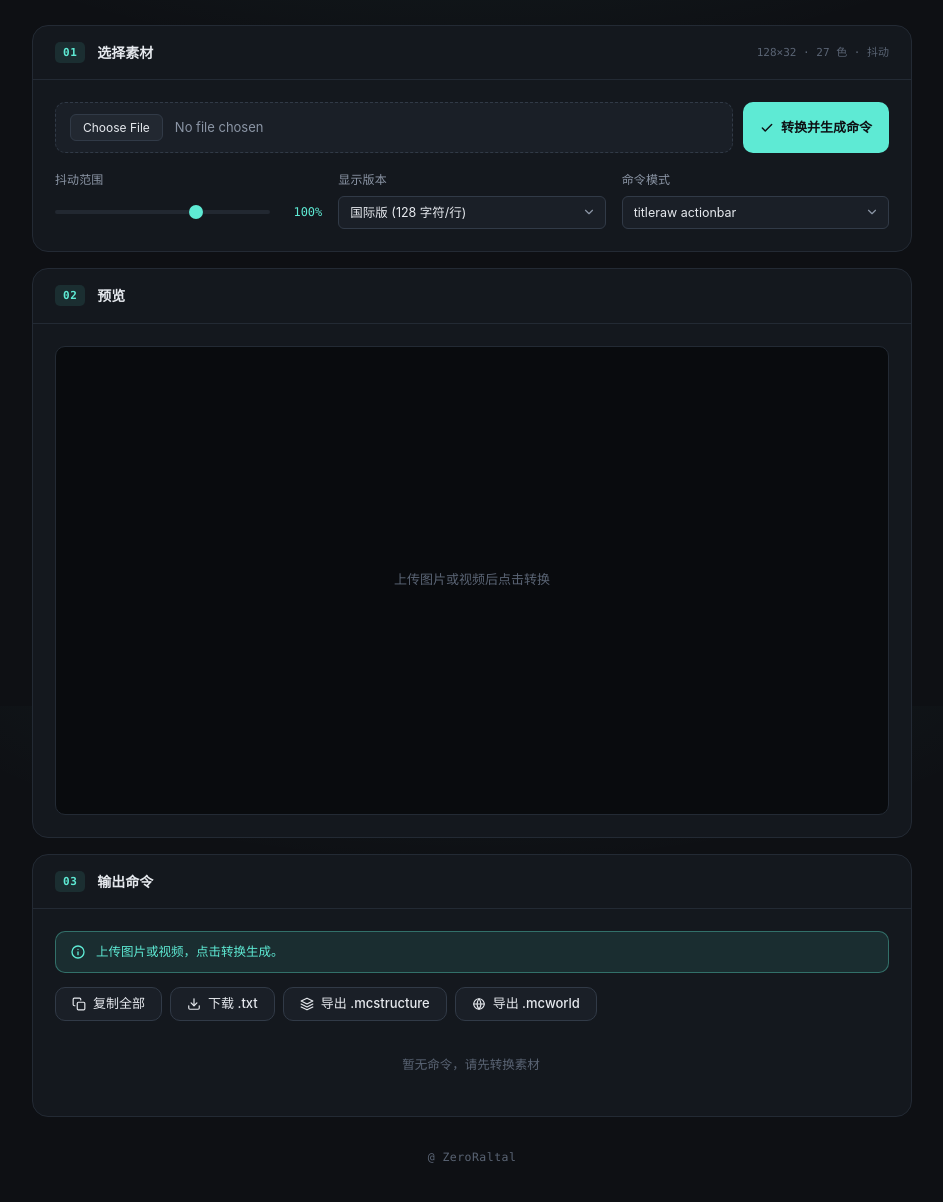
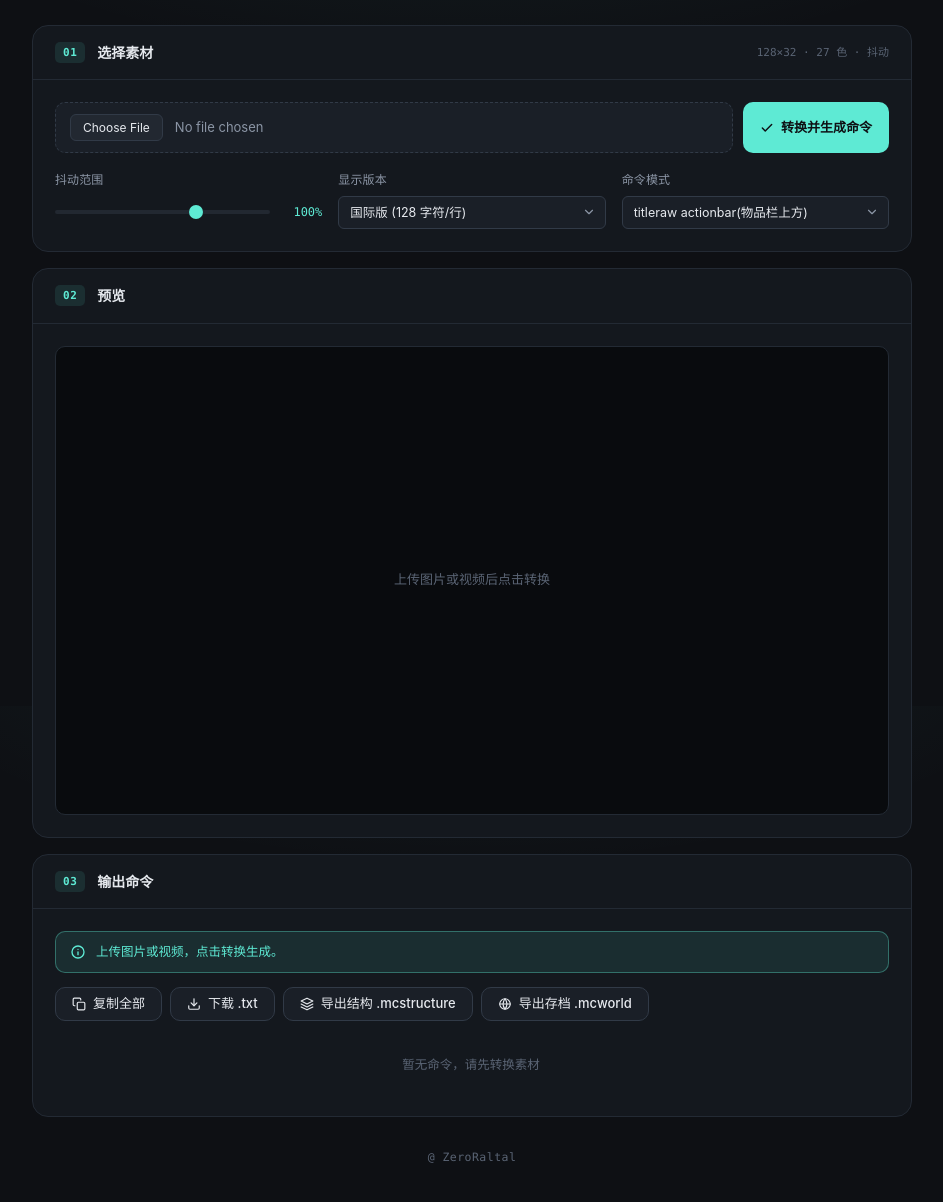
Before and after one commit to Zero-Raltal/MCBE-CBVIEW, a plain HTML site: page index.html in a window 1280 px wide. Shown: the part 94-1296 px from the top of the page, without its empty margins (168-1111 px from the left). Drawn offline with Linux system fonts and the light colour scheme.

Commit message:
Update index.html

```diff
--- a/index.html
+++ b/index.html
@@ -265,8 +265,8 @@ input[type="number"]:focus{outline:none;border-color:var(--accent-border)}
         <label class="setting-label" for="cmdMode">命令模式</label>
         <div class="setting-control">
           <select id="cmdMode">
-            <option value="titleraw">titleraw actionbar</option>
-            <option value="tellraw">tellraw</option>
+            <option value="titleraw">titleraw actionbar(物品栏上方)</option>
+            <option value="tellraw">tellraw(聊天栏)</option>
           </select>
         </div>
       </div>
@@ -336,7 +336,7 @@ input[type="number"]:focus{outline:none;border-color:var(--accent-border)}
           <polygon points="12 2 2 7 12 12 22 7 12 2"/>
           <polyline points="2 17 12 22 22 17"/><polyline points="2 12 12 17 22 12"/>
         </svg>
-        导出 .mcstructure
+        导出结构 .mcstructure
       </button>
       <button class="btn btn-secondary" id="exportMcWorldBtn">
         <svg viewBox="0 0 24 24" width="14" height="14" fill="none" stroke="currentColor" stroke-width="2" stroke-linecap="round" stroke-linejoin="round">
@@ -344,7 +344,7 @@ input[type="number"]:focus{outline:none;border-color:var(--accent-border)}
           <line x1="3" y1="12" x2="21" y2="12"/>
           <path d="M12 3a15 15 0 0 1 0 18 15 15 0 0 1 0-18z"/>
         </svg>
-        导出 .mcworld
+        导出存档 .mcworld
       </button>
     </div>
 
```
